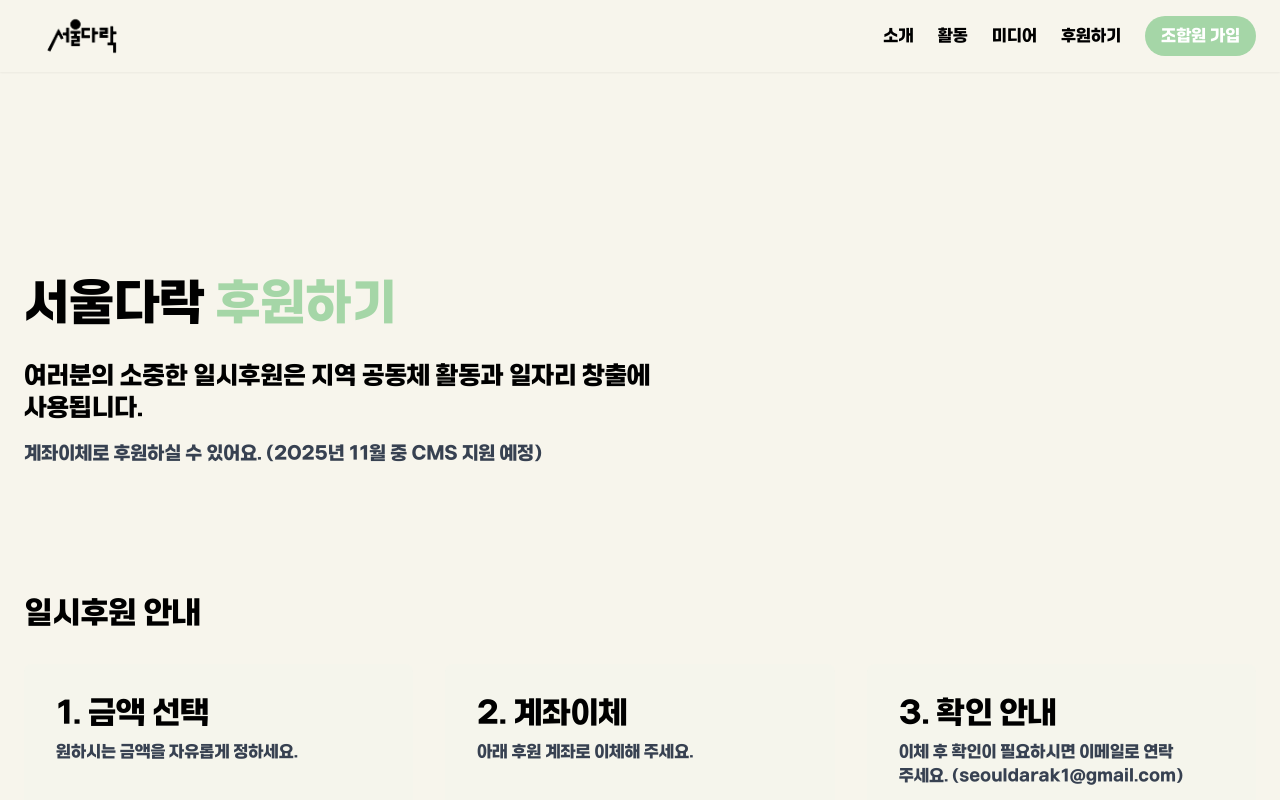
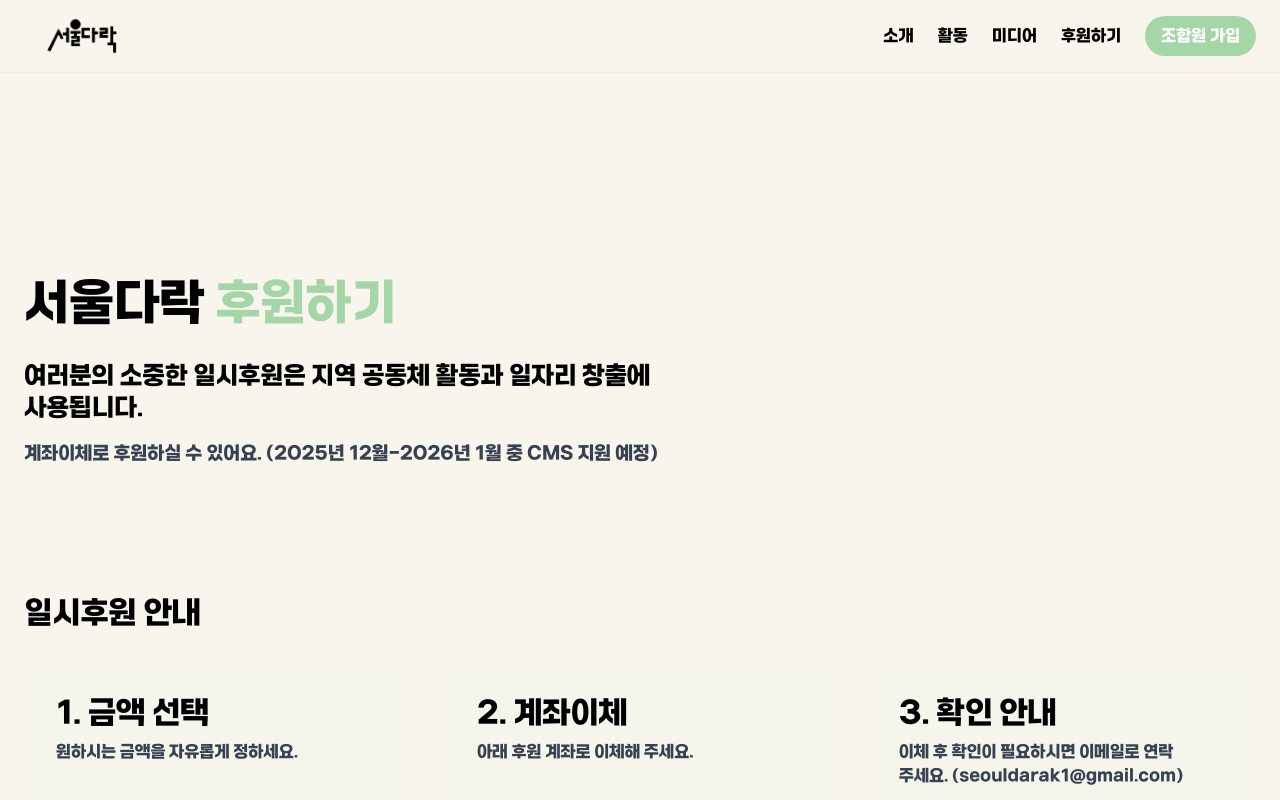
Before and after one commit to kimcj7957/seoul_darak, a Next.js app: page /donation in a window 1280 px wide. Shown: the top 800 px of the page. Built offline with nearby package versions, Linux system fonts and the light colour scheme.

Commit message:
updating date

```diff
--- a/src/app/donation/page.js
+++ b/src/app/donation/page.js
@@ -62,7 +62,7 @@
             여러분의 소중한 일시후원은 지역 공동체 활동과 일자리 창출에 사용됩니다.
           </p>
           <p className="text-base sm:text-lg text-gray-700 max-w-3xl">
-            계좌이체로 후원하실 수 있어요. (2025년 11월 중 CMS 지원 예정)
+            계좌이체로 후원하실 수 있어요. (2025년 12월-2026년 1월 중 CMS 지원 예정)
           </p>
         </div>
       </section>
```
